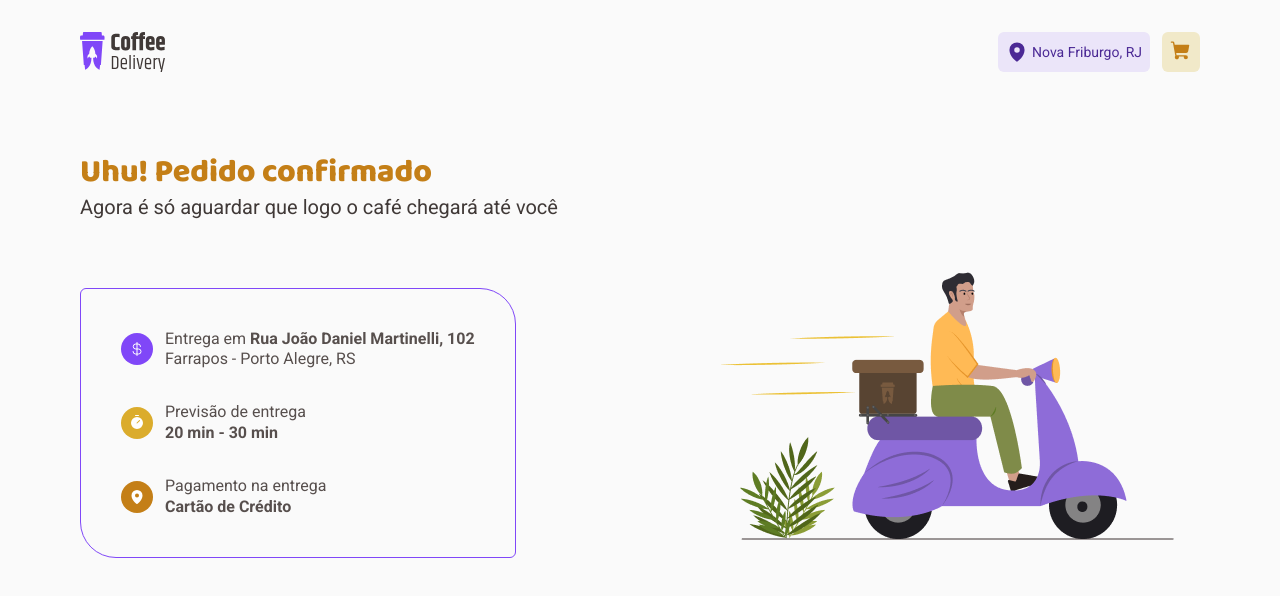
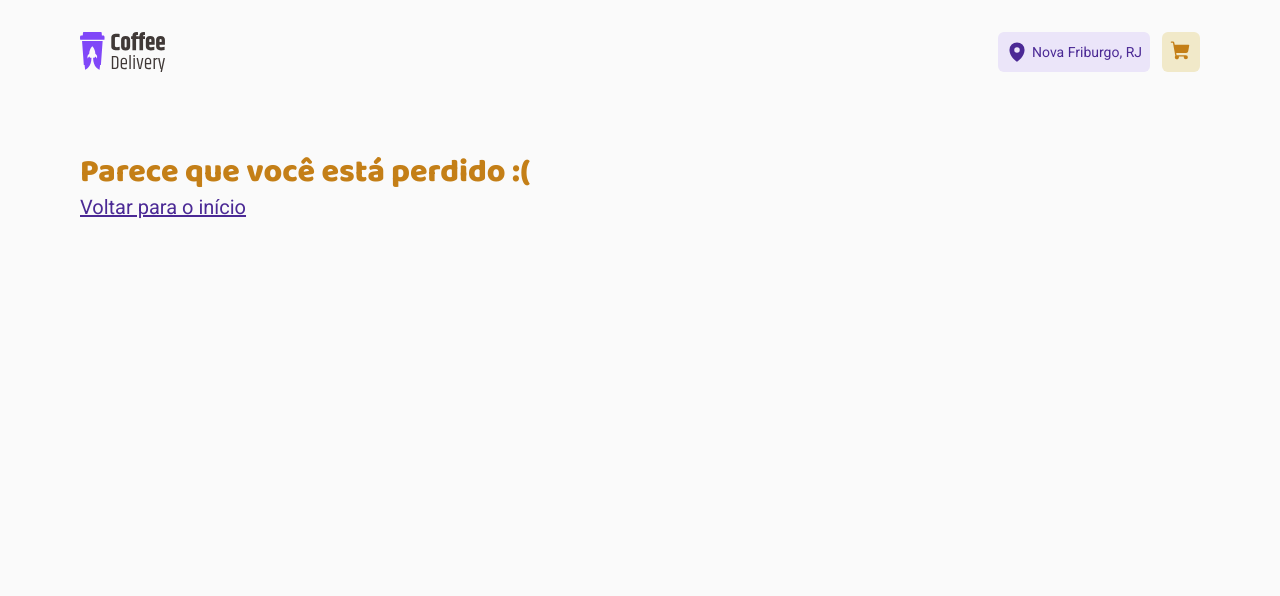
Before and after one commit to HenriqueMarcelo/coffee-delivery, a React (Vite) app: page /success in a window 1280 px wide. Shown: the top 596 px of the page. Built offline with nearby package versions, Linux system fonts and the light colour scheme.

Commit message:
Showing Order Info

```diff
--- a/src/contexts/ItemsContext.tsx
+++ b/src/contexts/ItemsContext.tsx
@@ -27,7 +27,6 @@ export function ItemsContextProvider({ children }: ItemsContextProviderProps) {
   )
 
   useEffect(() => {
-    console.log(items)
     const stateJSON = JSON.stringify(items)
 
     localStorage.setItem('@coffee-delivery:items-state-1.0.0', stateJSON)
--- a/src/screens/Checkout/index.tsx
+++ b/src/screens/Checkout/index.tsx
@@ -28,13 +28,15 @@ import {
   Title,
   TotalValue,
 } from './styles'
+import { useNavigate } from 'react-router-dom'
 
 export function Checkout() {
+  const navigate = useNavigate()
   const theme = useTheme()
   const { register, handleSubmit, reset } = useForm({
     defaultValues: {
       payment: '',
-      rua: '',
+      street: '',
       cep: '',
       number: '',
       complement: '',
@@ -45,8 +47,16 @@ export function Checkout() {
   })
 
   const handleCreateOrder = (data: any) => {
-    console.log(data)
+    // todo: calculate this
+    const deliveryTime = '20 min - 30 min'
+    const order = {
+      ...data,
+      deliveryTime,
+    }
     reset()
+    navigate(`/success`, {
+      state: order,
+    })
   }
 
   const { items } = useContext(ItemsContext)
@@ -94,7 +104,7 @@ export function Checkout() {
             <div className="w-100">
               <Input placeholder="CEP" grid={2} {...register('cep')} required />
             </div>
-            <Input placeholder="Rua" {...register('rua')} required />
+            <Input placeholder="Rua" {...register('street')} required />
             <Input
               placeholder="Número"
               grid={2}
--- a/src/screens/Success/index.tsx
+++ b/src/screens/Success/index.tsx
@@ -8,8 +8,44 @@ import {
   ImageContainer,
 } from './styles'
 import ilustration from '../../assets/Illustration.png'
+import { Link, useLocation } from 'react-router-dom'
+import { useTheme } from 'styled-components'
+
+const paymentNames = {
+  cc: 'Cartão de Crédito',
+  cd: 'Cartão de Débto',
+  d: 'Dinheiro',
+}
+
+interface StateProps {
+  payment: 'cc' | 'cd' | 'd'
+  street: string
+  cep: string
+  number: string
+  complement?: string
+  district: string
+  city: string
+  uf: string
+  deliveryTime: string
+}
 
 export function Success() {
+  const location = useLocation()
+  const state = location.state as StateProps
+  const theme = useTheme()
+
+  if (!state) {
+    return (
+      <SuccessContainer>
+        <h1>Parece que você está perdido :(</h1>
+        <h2>
+          <Link to="/" style={{ color: theme['purple-700'] }}>
+            Voltar para o início
+          </Link>
+        </h2>
+      </SuccessContainer>
+    )
+  }
   return (
     <SuccessContainer>
       <h1>Uhu! Pedido confirmado</h1>
@@ -21,8 +57,12 @@ export function Success() {
               <CurrencyDollar size={16} />
             </Icon>
             <p>
-              Entrega em <strong>Rua João Daniel Martinelli, 102</strong> <br />
-              Farrapos - Porto Alegre, RS
+              Entrega em
+              <strong>
+                {state.street}, {state.number}
+              </strong>
+              <br />
+              {state.district} - {state.city}, {state.uf}
             </p>
           </Line>
           <Line>
@@ -31,7 +71,7 @@ export function Success() {
             </Icon>
             <p>
               Previsão de entrega <br />
-              <strong>20 min - 30 min </strong>
+              <strong>{state.deliveryTime}</strong>
             </p>
           </Line>
           <Line>
@@ -40,7 +80,7 @@ export function Success() {
             </Icon>
             <p>
               Pagamento na entrega <br />
-              <strong>Cartão de Crédito </strong>
+              <strong>{paymentNames[state.payment]}</strong>
             </p>
           </Line>
         </OrderInfo>
```
